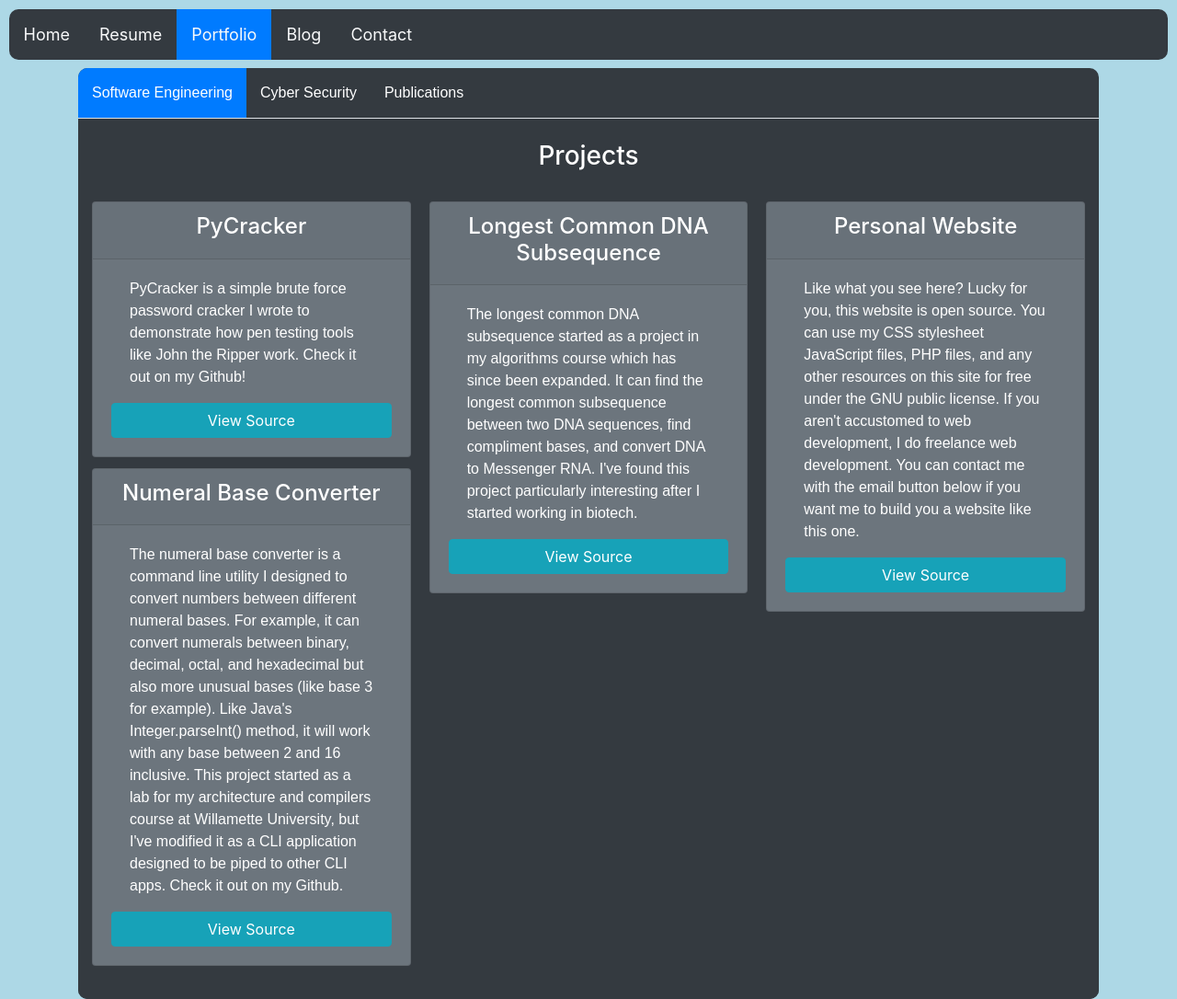
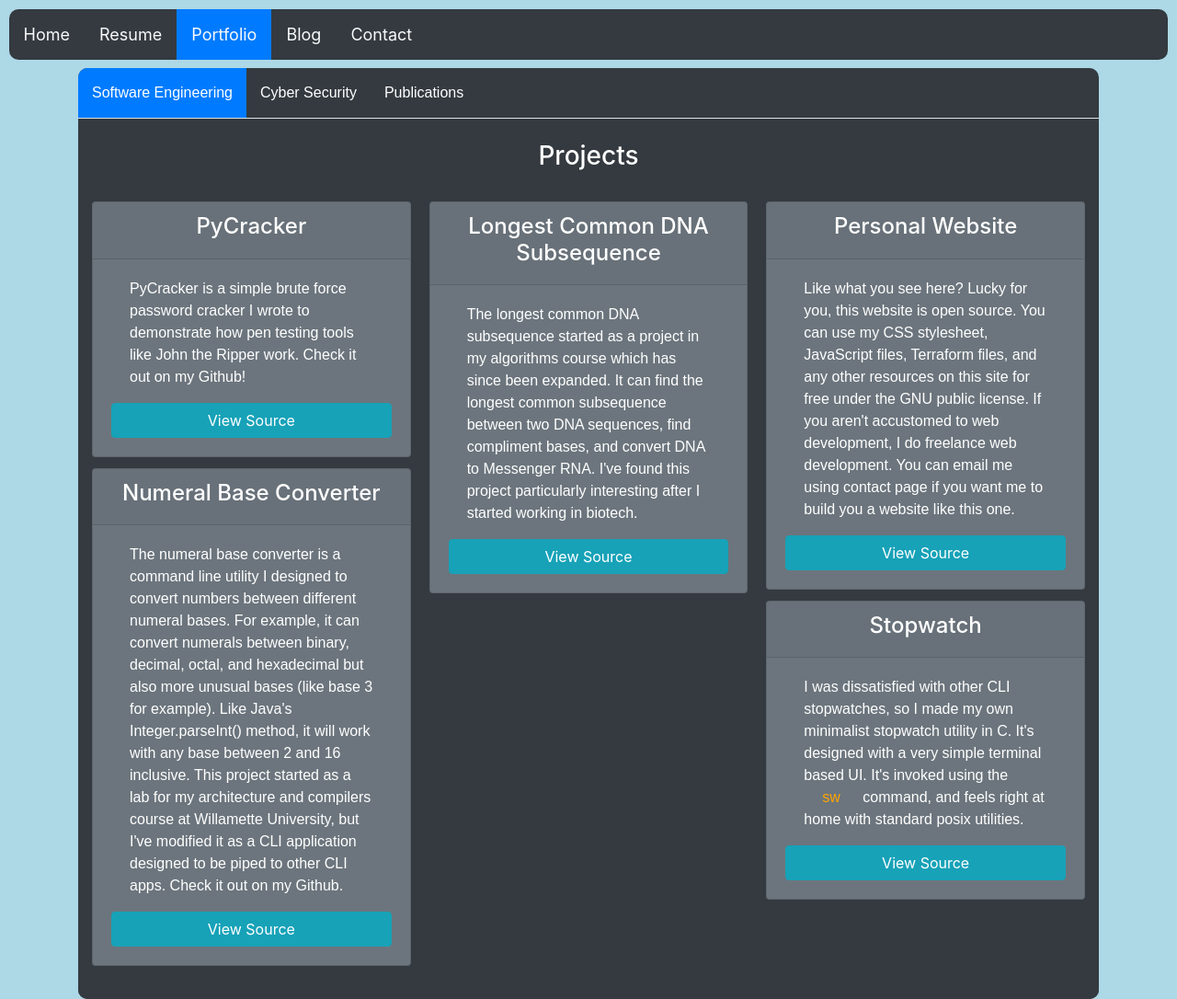
Before and after one commit to dchid/davidnchidester.com, a plain HTML site: page src/portfolio.html in a window 1280 px wide. Shown: the top 1086 px of the page at 92% size. Drawn offline with nearby package versions, Linux system fonts and the light colour scheme.

Commit message:
add stopwatch to portfolio

```diff
--- a/src/portfolio.html
+++ b/src/portfolio.html
@@ -89,12 +89,26 @@
                             <div class="card-body">
                                 <p>
                                     Like what you see here? Lucky for you, this website is open source. You can use my
-                                    CSS stylesheet JavaScript files, PHP files, and any other resources on this site for
-                                    free under the GNU public license. If you aren't accustomed to web development, I do
-                                    freelance web development. You can contact me with the email button below if you
-                                    want me to build you a website like this one.
+                                    CSS stylesheet, JavaScript files, Terraform files, and any other resources on this site
+				    for free under the GNU public license. If you aren't accustomed to web development, I
+				    do freelance web development. You can email me using contact page if you want me to
+				    build you a website like this one.
                                 </p>
 			    	<a href="https://github.com/dchid/davidnchidester.com" target="blank" class="btn btn-info centered" role="button">View Source</a>
+                            </div>
+                        </div>
+			<div class="card bg-secondary">
+                            <div class="card-header">
+                                <h4 class="centered_text">Stopwatch</h4>
+                            </div>
+                            <div class="card-body">
+                                <p>
+				    I was dissatisfied with other CLI stopwatches, so I made my own minimalist stopwatch
+				    utility in C. It's designed with a very simple terminal based UI. It's invoked using
+				    the <span style="margin: 20px; color: orange;">sw</span> command, and feels right at
+				    home with standard posix utilities.
+                                </p>
+			    	<a href="https://github.com/stopwatch" target="blank" class="btn btn-info centered" role="button">View Source</a>
                             </div>
                         </div>
                     </div>
```
